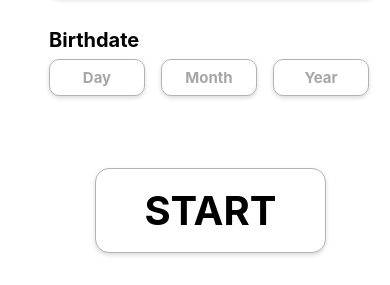
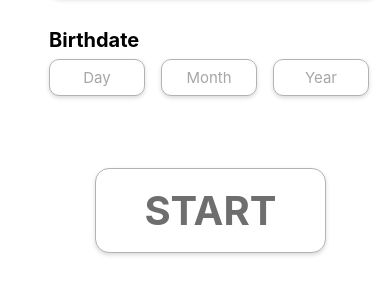
Before and after one commit to TheLolomito/mybalance-mobile, a React Native app: screen /Start in a window 390 px wide. Shown: the part 500-785 px from the top of the page. Built offline with nearby package versions, Linux system fonts and the light colour scheme.

Commit message:
Update start screen validation and styling

```diff
--- a/src/screens/StartScreen.tsx
+++ b/src/screens/StartScreen.tsx
@@ -23,9 +23,83 @@ const characters = require('../assets/characters.png');
 
 export function StartScreen({ navigation }: StartScreenProps) {
   const [name, setName] = useState('');
+  const [day, setDay] = useState('');
+  const [month, setMonth] = useState('');
+  const [year, setYear] = useState('');
+  const [errors, setErrors] = useState({
+    name: false,
+    day: false,
+    month: false,
+    year: false,
+  });
+
+  const isLeapYear = (value: number) =>
+    (value % 4 === 0 && value % 100 !== 0) || value % 400 === 0;
+
+  const daysInMonth = (monthValue: number, yearValue: number) => {
+    if (monthValue === 2) {
+      return isLeapYear(yearValue) ? 29 : 28;
+    }
+
+    if ([4, 6, 9, 11].includes(monthValue)) {
+      return 30;
+    }
+
+    return 31;
+  };
+
+  const isValidYear = (value: string) => {
+    if (value.length !== 4) {
+      return false;
+    }
+
+    const yearValue = Number.parseInt(value, 10);
+    return !Number.isNaN(yearValue) && yearValue >= 1900;
+  };
+
+  const isValidMonth = (value: string) => {
+    if (value.length !== 2) {
+      return false;
+    }
+
+    const monthValue = Number.parseInt(value, 10);
+    return !Number.isNaN(monthValue) && monthValue >= 1 && monthValue <= 12;
+  };
+
+  const isValidDay = (value: string, monthValue: string, yearValue: string) => {
+    if (value.length !== 2 || !isValidMonth(monthValue) || !isValidYear(yearValue)) {
+      return false;
+    }
+
+    const dayValue = Number.parseInt(value, 10);
+    const monthNumber = Number.parseInt(monthValue, 10);
+    const yearNumber = Number.parseInt(yearValue, 10);
+
+    if (Number.isNaN(dayValue) || dayValue < 1) {
+      return false;
+    }
+
+    return dayValue <= daysInMonth(monthNumber, yearNumber);
+  };
+
+  const isFormValid = name.trim().length > 0 && isValidDay(day, month, year);
 
   const handleStart = () => {
-    navigation.navigate('Dashboard');
+    const nameValid = name.trim().length > 0;
+    const yearValid = isValidYear(year);
+    const monthValid = isValidMonth(month);
+    const dayValid = isValidDay(day, month, year);
+
+    setErrors({
+      name: !nameValid,
+      day: day.trim().length === 0 || (monthValid && yearValid ? !dayValid : false),
+      month: !monthValid,
+      year: !yearValid,
+    });
+
+    if (nameValid && dayValid) {
+      navigation.navigate('Dashboard');
+    }
   };
 
   return (
@@ -44,27 +118,158 @@ export function StartScreen({ navigation }: StartScreenProps) {
 
           <Text style={styles.sectionTitle}>Your Name</Text>
           <TextInput
-            style={[styles.input, styles.cardShadow]}
+            style={[
+              styles.input,
+              styles.cardShadow,
+              errors.name ? styles.inputError : styles.inputDefault,
+            ]}
             placeholder="Enter your name here"
             placeholderTextColor="#A6A6A6"
             value={name}
-            onChangeText={(value) => setName(sanitizeName(value))}
+            onChangeText={(value) => {
+              const nextValue = sanitizeName(value);
+              setName(nextValue);
+              if (nextValue.trim().length > 0) {
+                setErrors((prev) => ({ ...prev, name: false }));
+              }
+            }}
             autoCapitalize="words"
           />
 
           <Text style={styles.birthdateLabel}>Birthdate</Text>
-          <View style={[styles.dateBox, styles.cardShadow]}>
-            <Text style={styles.dateBoxText}>Day</Text>
-          </View>
-          <View style={[styles.dateBox, styles.cardShadow, styles.dateBoxMiddle]}>
-            <Text style={styles.dateBoxText}>Month</Text>
-          </View>
-          <View style={[styles.dateBox, styles.cardShadow, styles.dateBoxRight]}>
-            <Text style={styles.dateBoxText}>Year</Text>
-          </View>
+          <TextInput
+            style={[
+              styles.dateBox,
+              styles.cardShadow,
+              styles.dateInput,
+              errors.day ? styles.inputError : styles.inputDefault,
+            ]}
+            placeholder="Day"
+            placeholderTextColor="#A6A6A6"
+            keyboardType="number-pad"
+            value={day}
+            onChangeText={(value) => {
+              const numericValue = value.replace(/\D/g, '').slice(0, 2);
+              setDay(numericValue);
+              if (numericValue.length === 2 && isValidDay(numericValue, month, year)) {
+                setErrors((prev) => ({ ...prev, day: false }));
+              } else if (numericValue.length > 0) {
+                setErrors((prev) => ({ ...prev, day: false }));
+              }
+            }}
+            onBlur={() => {
+              const paddedValue = day.length === 1 ? day.padStart(2, '0') : day;
+              if (paddedValue !== day) {
+                setDay(paddedValue);
+              }
+
+              if (
+                paddedValue.length === 2 &&
+                isValidMonth(month) &&
+                isValidYear(year) &&
+                !isValidDay(paddedValue, month, year)
+              ) {
+                setDay('');
+                setErrors((prev) => ({ ...prev, day: true }));
+              }
+            }}
+            maxLength={2}
+          />
+          <TextInput
+            style={[
+              styles.dateBox,
+              styles.cardShadow,
+              styles.dateBoxMiddle,
+              styles.dateInput,
+              errors.month ? styles.inputError : styles.inputDefault,
+            ]}
+            placeholder="Month"
+            placeholderTextColor="#A6A6A6"
+            keyboardType="number-pad"
+            value={month}
+            onChangeText={(value) => {
+              const numericValue = value.replace(/\D/g, '').slice(0, 2);
+              setMonth(numericValue);
+              if (numericValue.length === 2 && isValidMonth(numericValue)) {
+                setErrors((prev) => ({ ...prev, month: false }));
+              } else if (numericValue.length > 0) {
+                setErrors((prev) => ({ ...prev, month: false }));
+              }
+            }}
+            onBlur={() => {
+              const paddedValue = month.length === 1 ? month.padStart(2, '0') : month;
+              if (paddedValue !== month) {
+                setMonth(paddedValue);
+              }
+
+              if (paddedValue.length === 2 && !isValidMonth(paddedValue)) {
+                setMonth('');
+                setErrors((prev) => ({ ...prev, month: true }));
+                return;
+              }
+
+              if (
+                day.length > 0 &&
+                isValidYear(year) &&
+                isValidMonth(paddedValue) &&
+                !isValidDay(day, paddedValue, year)
+              ) {
+                setDay('');
+                setErrors((prev) => ({ ...prev, day: true }));
+              }
+            }}
+            maxLength={2}
+          />
+          <TextInput
+            style={[
+              styles.dateBox,
+              styles.cardShadow,
+              styles.dateBoxRight,
+              styles.dateInput,
+              errors.year ? styles.inputError : styles.inputDefault,
+            ]}
+            placeholder="Year"
+            placeholderTextColor="#A6A6A6"
+            keyboardType="number-pad"
+            value={year}
+            onChangeText={(value) => {
+              const numericValue = value.replace(/\D/g, '').slice(0, 4);
+              setYear(numericValue);
+              if (numericValue.length === 4 && isValidYear(numericValue)) {
+                setErrors((prev) => ({ ...prev, year: false }));
+              } else if (numericValue.length > 0) {
+                setErrors((prev) => ({ ...prev, year: false }));
+              }
+            }}
+            onBlur={() => {
+              if (year.length === 4 && !isValidYear(year)) {
+                setYear('');
+                setErrors((prev) => ({ ...prev, year: true }));
+                return;
+              }
+
+              if (
+                day.length > 0 &&
+                isValidMonth(month) &&
+                isValidYear(year) &&
+                !isValidDay(day, month, year)
+              ) {
+                setDay('');
+                setErrors((prev) => ({ ...prev, day: true }));
+              }
+            }}
+            maxLength={4}
+          />
 
           <Pressable style={[styles.startButton, styles.cardShadow]} onPress={handleStart}>
-            <Text style={styles.startButtonText}>START</Text>
+            <Text
+              style={[
+                styles.startButtonText,
+                { color: isFormValid ? '#000000' : '#6E6E6E' },
+              ]}
+            >
+              START
+            </Text>
           </Pressable>
 
           <Text style={styles.footerText}>Take control of your finances</Text>
@@ -130,7 +335,6 @@ const styles = StyleSheet.create({
     width: 328,
     height: 37,
     borderWidth: 1,
-    borderColor: '#B3B3B3',
     borderRadius: 10,
     paddingHorizontal: 12,
     fontSize: 15,
@@ -152,11 +356,8 @@ const styles = StyleSheet.create({
     width: 96,
     height: 37,
     borderWidth: 1,
-    borderColor: '#B3B3B3',
     borderRadius: 10,
     backgroundColor: '#FFFFFF',
-    alignItems: 'center',
-    justifyContent: 'center',
   },
   dateBoxMiddle: {
     left: 161,
@@ -164,11 +365,11 @@ const styles = StyleSheet.create({
   dateBoxRight: {
     left: 273,
   },
-  dateBoxText: {
+  dateInput: {
     fontSize: 15,
-    fontWeight: '700',
-    color: '#A6A6A6',
     textAlign: 'center',
+    color: '#000000',
+    paddingVertical: 0,
   },
   startButton: {
     position: 'absolute',
@@ -186,16 +387,21 @@ const styles = StyleSheet.create({
   startButtonText: {
     fontSize: 40,
     fontWeight: '700',
-    color: '#000000',
   },
   footerText: {
     position: 'absolute',
     left: 73,
-    top: 849,
+    top: 820,
     fontSize: 20,
     fontWeight: '700',
     color: '#000000',
     textAlign: 'center',
+  },
+  inputError: {
+    borderColor: '#FF8181',
+  },
+  inputDefault: {
+    borderColor: '#B3B3B3',
   },
   cardShadow: {
     shadowColor: '#000',
```
